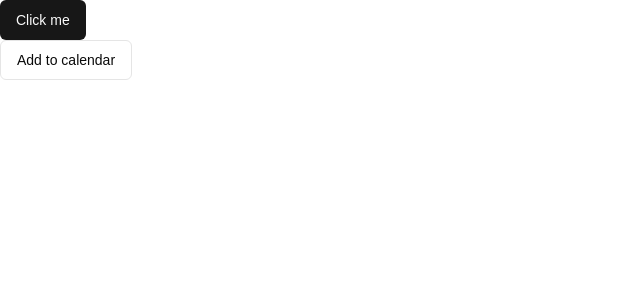
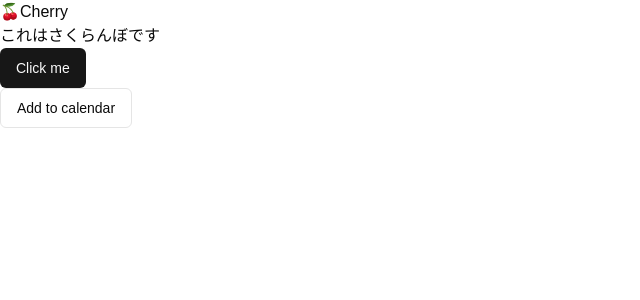
Before and after one commit to orechen422dazo/shadcn-tutorial, a Next.js app: page / in a window 1280 px wide. Shown: the top 300 px of the page, without its empty margins (0-640 px from the left). Built offline with nearby package versions, Linux system fonts and the light colour scheme.

Commit message:
style: discription

```diff
--- a/app/page.tsx
+++ b/app/page.tsx
@@ -4,6 +4,8 @@ import { ToastComponent } from "./components/toast/ToastComponent";
 export default function Home() {
   return (
     <div>
+      <h1>🍒Cherry</h1>
+      <p>これはさくらんぼです</p>
       <ButtonComponent/>
       <ToastComponent/>
     </div>
```
